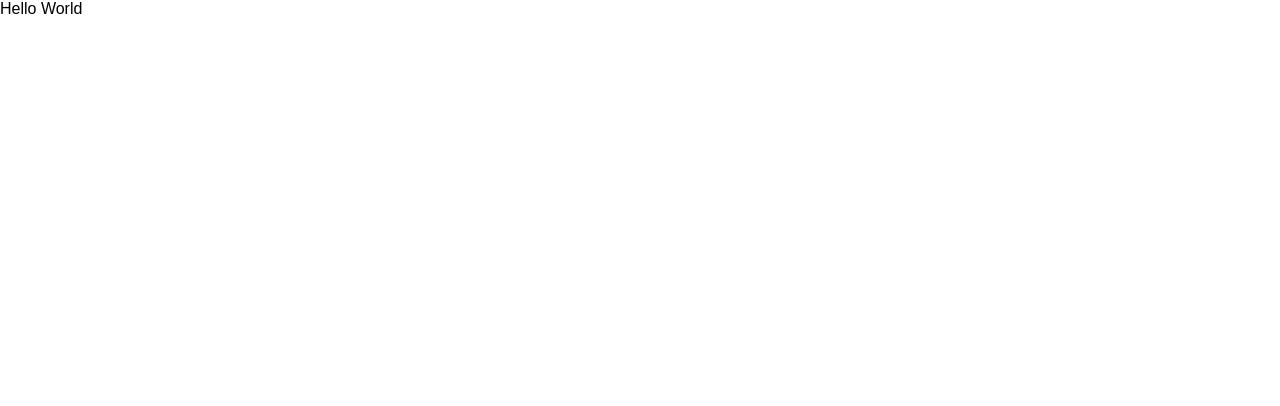
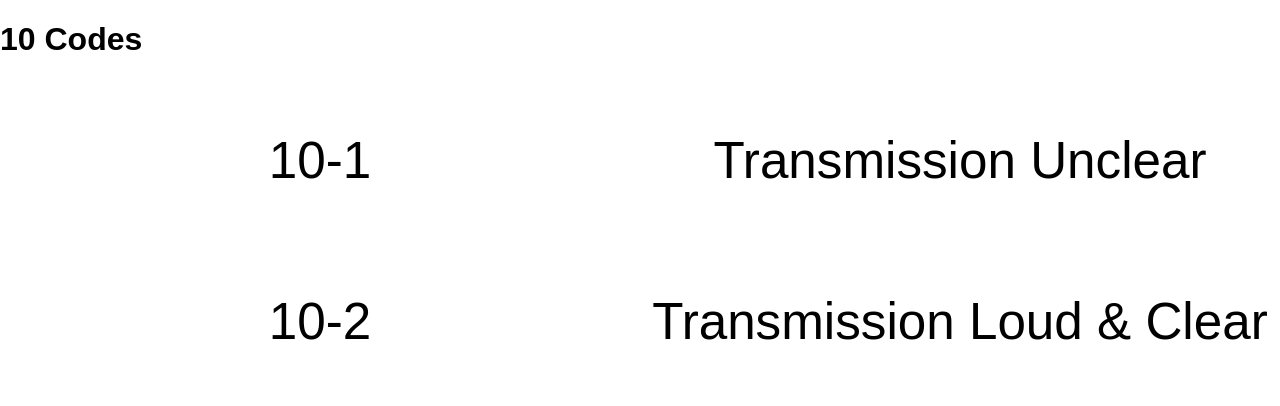
Before and after one commit to orangesheet/orangesheet.github.io, a plain HTML site: page codes.html in a window 1280 px wide. Drawn offline with Linux system fonts and the light colour scheme.

Commit message:
Started code list

```diff
--- a/codes.html
+++ b/codes.html
@@ -8,7 +8,16 @@
 
     <div id="page">
 
-		Hello World
+		<h1>10 Codes</h1>
+
+		<div class="pure-g">
+            <div class="pure-u-1-2"><p>10-1</p></div>
+            <div class="pure-u-1-2"><p>Transmission Unclear</p></div>
+        </div>
+		<div class="pure-g">
+            <div class="pure-u-1-2"><p>10-2</p></div>
+            <div class="pure-u-1-2"><p>Transmission Loud & Clear</p></div>
+        </div>
 
 	</div>
 
```
